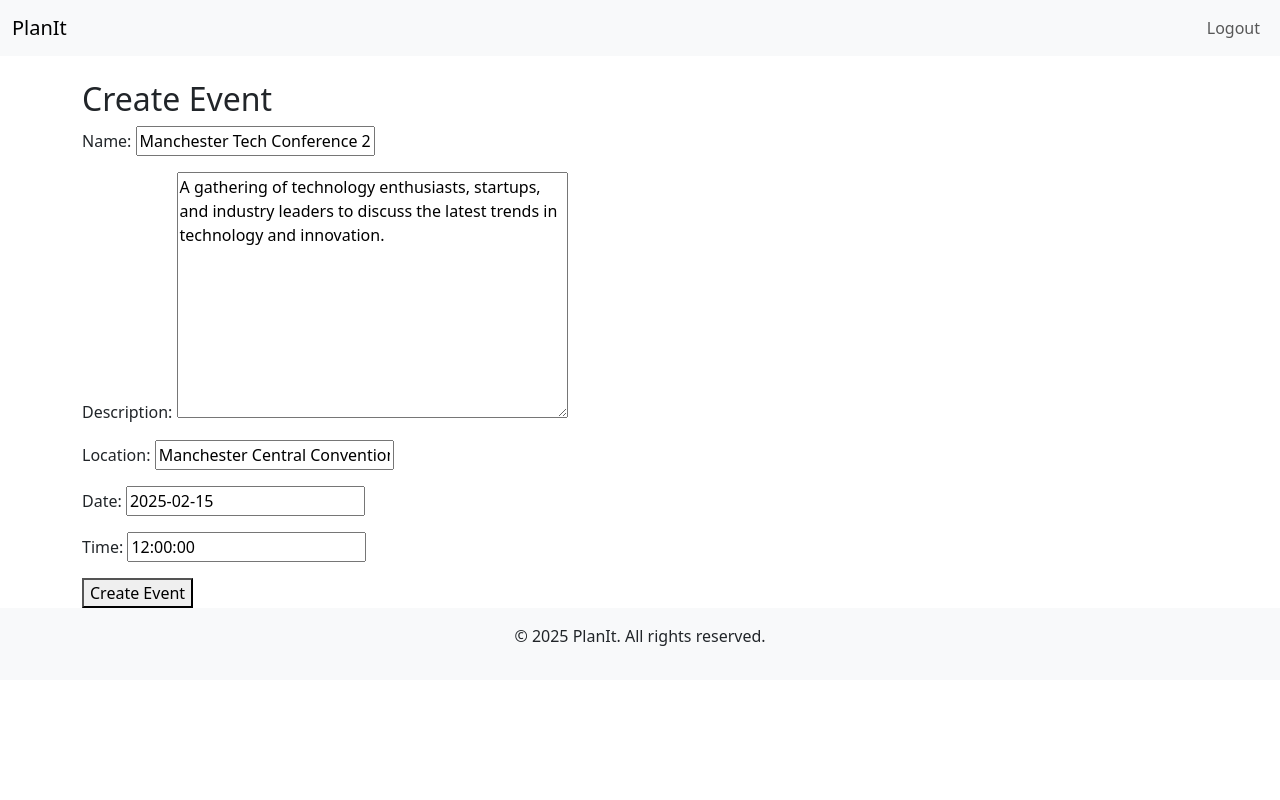
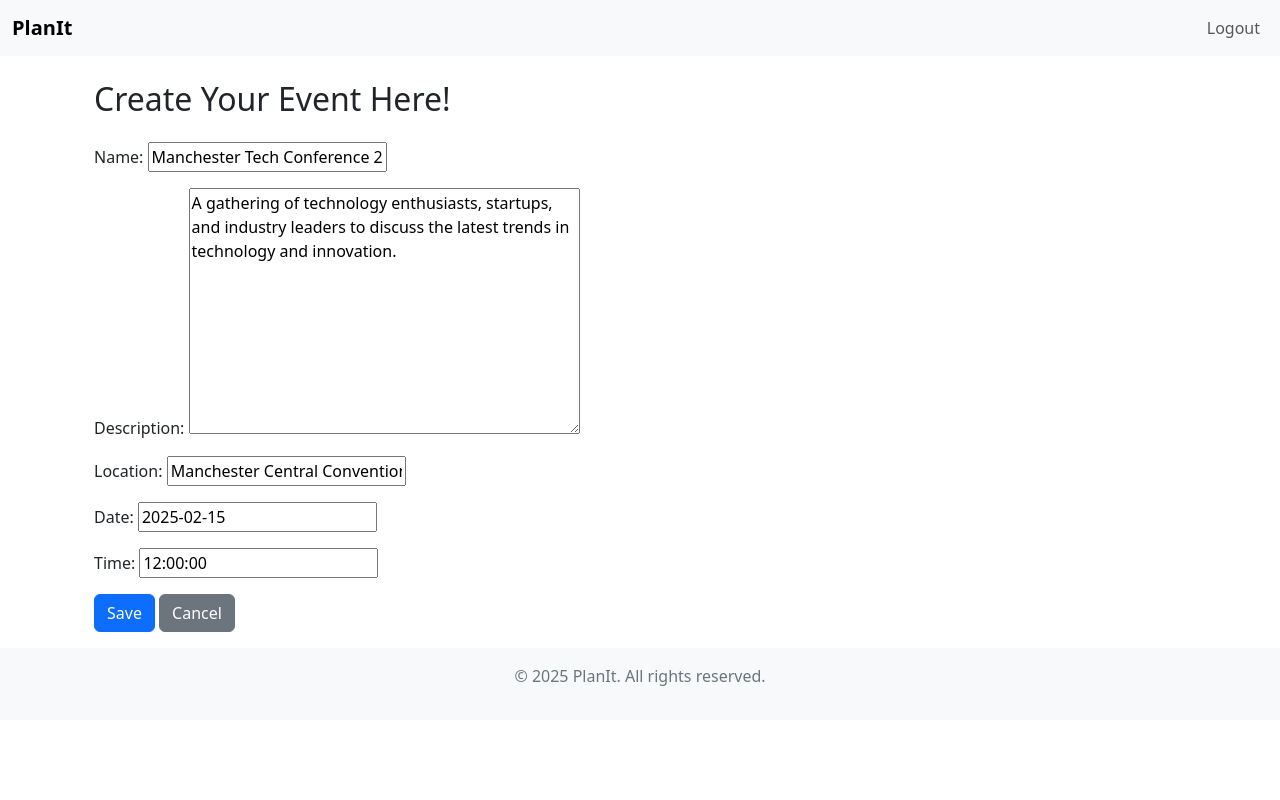
Before and after one commit to EktaMehra/PlanIt, a Django app: page /1/edit/ in a window 1280 px wide. Run offline with Django 5.2, Linux system fonts and the light colour scheme; a user stored in the database is signed in; data comes from the database, SQL or seed files in the repository.

```diff
--- a/events/templates/events/event_form.html
+++ b/events/templates/events/event_form.html
@@ -1,10 +1,15 @@
 {% extends 'base.html' %}
 
 {% block content %}
-  <h2>Create Event</h2>
-  <form method="post">
-    {% csrf_token %}
-    {{ form.as_p }}
-    <button type="submit">Create Event</button>
-  </form>
+<div class="container">
+    <h2 class="mb-4">Create Your Event Here!</h2>
+    <form method="POST" class="needs-validation" novalidate>
+        {% csrf_token %}
+        {{ form.as_p }}
+        <div class="mb-3">
+            <button type="submit" class="btn btn-primary">Save</button>
+            <a href="{% url 'event_list' %}" class="btn btn-secondary">Cancel</a>
+        </div>
+    </form>
+</div>
 {% endblock %}
--- a/events/views.py
+++ b/events/views.py
@@ -2,11 +2,20 @@ from django.shortcuts import render, get_object_or_404, redirect
 from .models import Event
 from .forms import EventForm
 from django.contrib.auth.decorators import login_required
+from django.db.models import Q  # For complex queries
 
 # Create your views here.
 def home(request):
-    print("Home page accessed.")
-    return render(request, 'events/home.html')
+    query = request.GET.get('q', '')  # Get search term
+    if query:
+        events = Event.objects.filter(
+            Q(name__icontains=query) | Q(category__icontains=query),
+            created_by=request.user  # Ensure events belong to the user
+        )
+    else:
+        events = Event.objects.filter(created_by=request.user)
+
+    return render(request, 'events/home.html', {'events': events, 'query': query})
 
 
 @login_required
--- a/members/urls.py
+++ b/members/urls.py
@@ -1,10 +1,10 @@
 from django.urls import path
 from . import views
 from .views import EventOrganizerLoginView
+from django.contrib.auth import views as auth_views
 
 urlpatterns = [
     path('login/', EventOrganizerLoginView.as_view(), name='organizer_login'),
     path('register/', views.register, name='register'),
+    path('logout/', auth_views.LogoutView.as_view(next_page='home'), name='logout'),
 ]
-
-print("Members URLs loaded successfully.")
--- a/static/css/style.css
+++ b/static/css/style.css
@@ -0,0 +1,24 @@
+/* Base Styling */
+body, html {
+    margin: 0;
+    padding: 0;
+    height: 100%;
+}
+
+body {
+    font-family: 'Arial', sans-serif;
+    background-color: #f8f9fa;
+    display: flex;
+    flex-direction: column;
+    min-height: 100vh;
+}
+
+.navbar-brand {
+    font-weight: bold;
+    font-size: 1.5rem;
+}
+
+footer {
+    background-color: #e9ecef;
+    color: #6c757d;
+}
```
Also changed, not shown: events/templates/events/home.html (+26 -3 lines).
